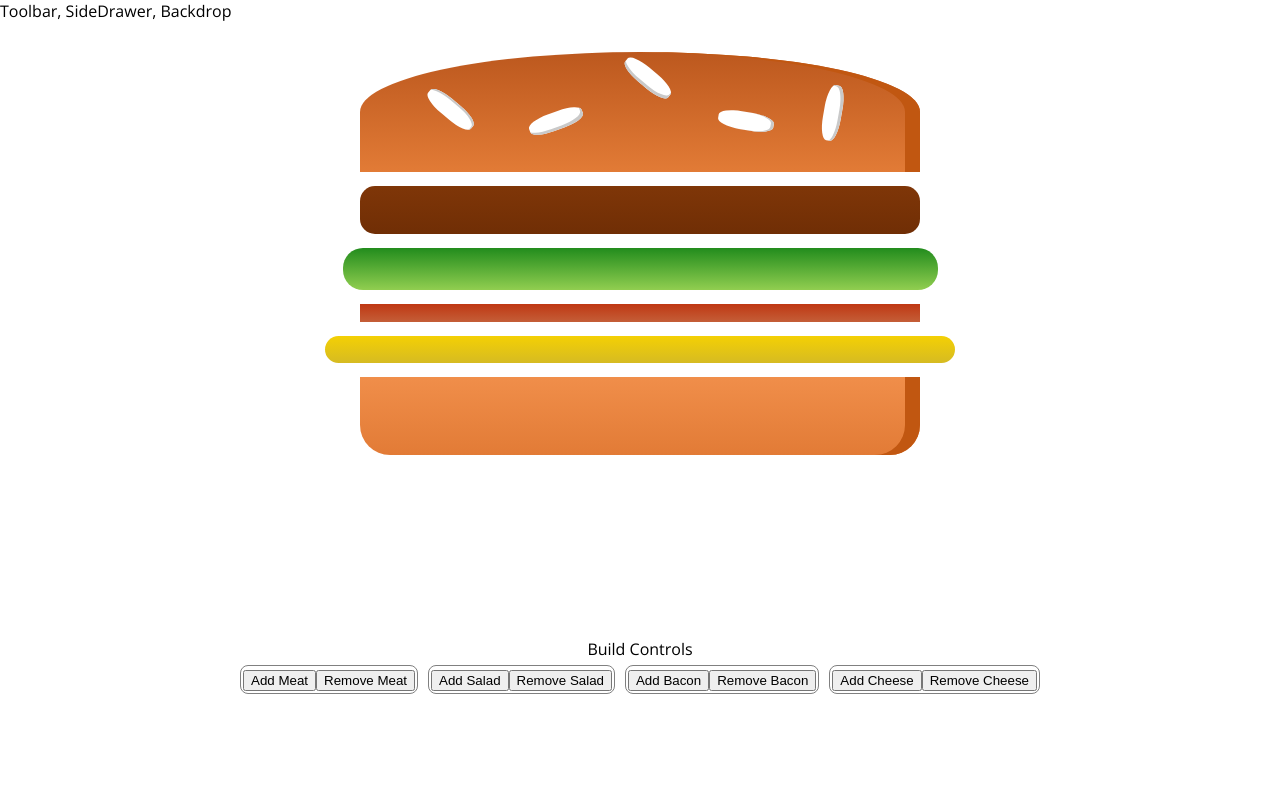
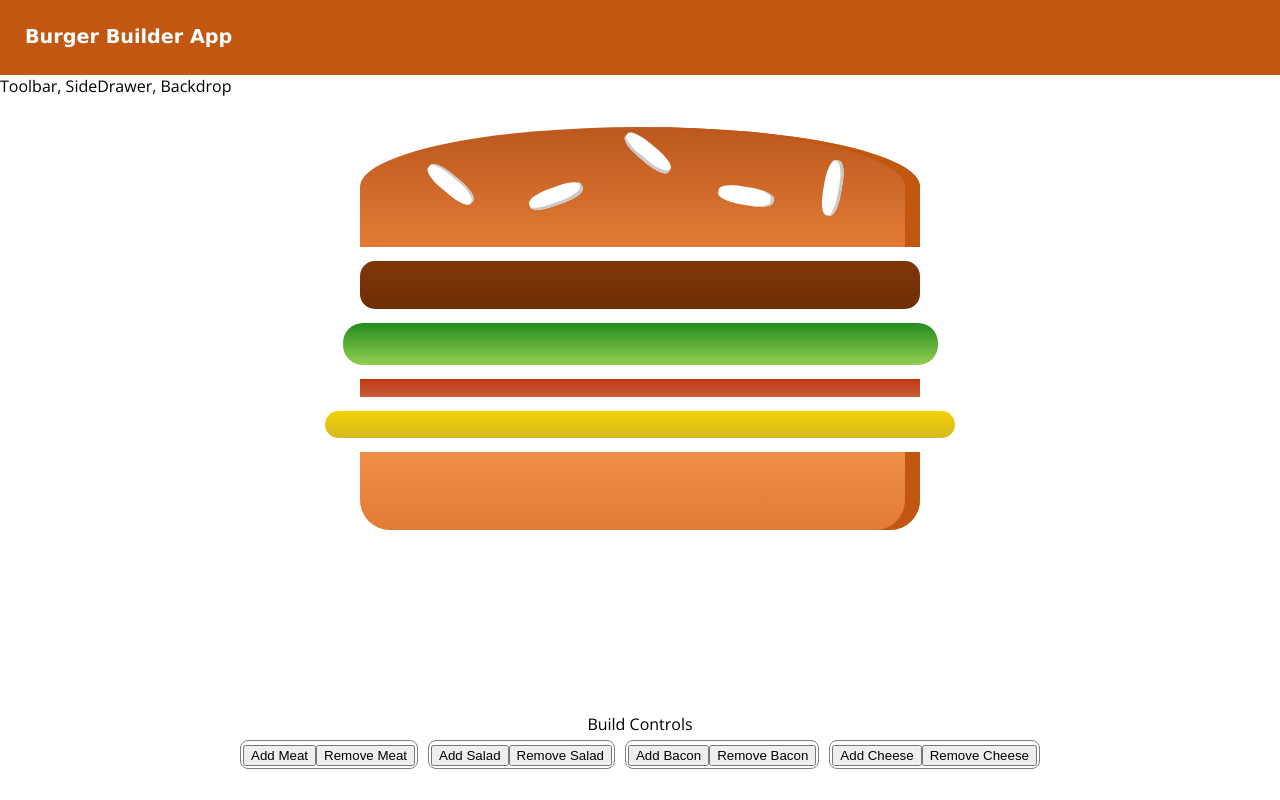
Before and after one commit to JordT/burgerBuilderApp, a React (Create React App) app: page / in a window 1280 px wide. Built offline with nearby package versions, Linux system fonts and the light colour scheme.

Commit message:
added toolbar w/ css

```diff
--- a/src/components/Layout/Layout.js
+++ b/src/components/Layout/Layout.js
@@ -1,10 +1,12 @@
 import React from 'react'
 
 import AuxHOC from '../../hoc/AuxHOC'
+import Toolbar from '../Toolbar/Toolbar'
 import classes from '../Layout/Layout.module.css'
 
 const layout = (props) => (
   <AuxHOC>
+    <Toolbar />
     <div>Toolbar, SideDrawer, Backdrop</div>
     <main className={classes.Content}>
       {props.children}
--- /dev/null
+++ b/src/components/Toolbar/Toolbar.js
@@ -0,0 +1,11 @@
+import React from "react";
+import classes from './Toolbar.module.css'
+
+const Toolbar = () => {
+
+    return (
+        <div className={classes.Toolbar}>Burger Builder App</div>
+    )
+}
+
+export default Toolbar
--- /dev/null
+++ b/src/components/Toolbar/Toolbar.module.css
@@ -0,0 +1,11 @@
+.Toolbar {
+    color: white;
+    background-color: #c15711;
+    height: 50px;
+    text-align: left;
+    padding-top: 25px;
+    padding-left: 25px;
+    font-family: 'Lucida Sans', 'Lucida Sans Regular', 'Lucida Grande', 'Lucida Sans Unicode', Geneva, Verdana, sans-serif;
+    font-weight: bold;
+    font-size: larger;
+}
```
